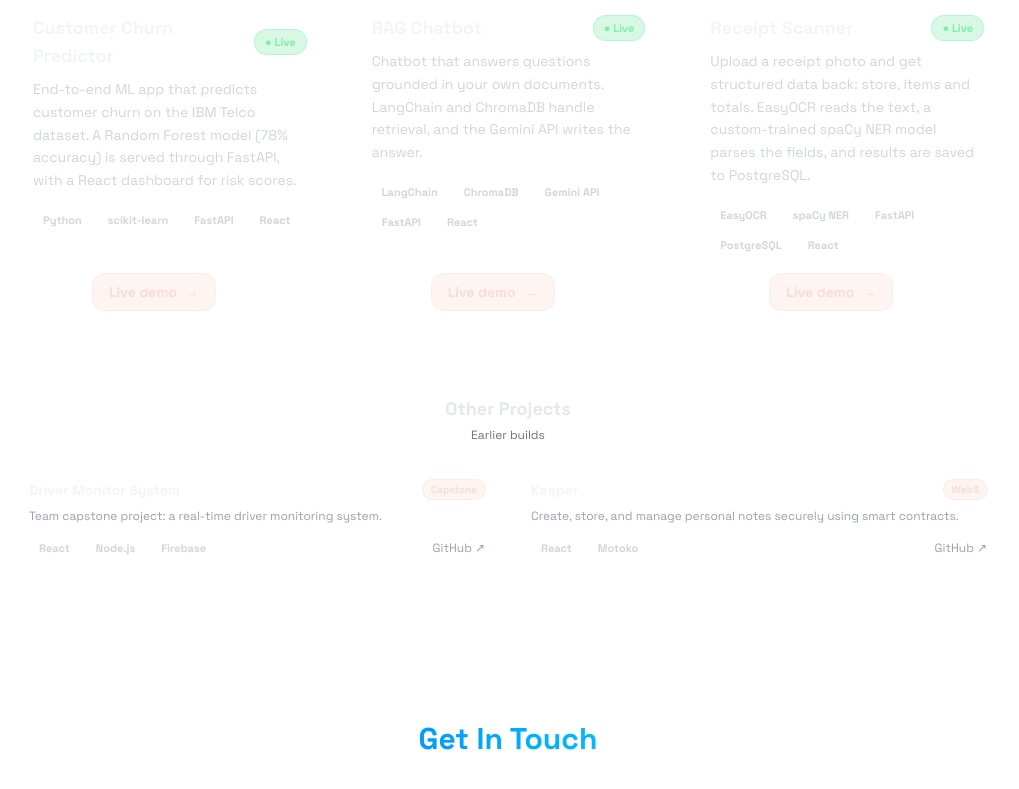
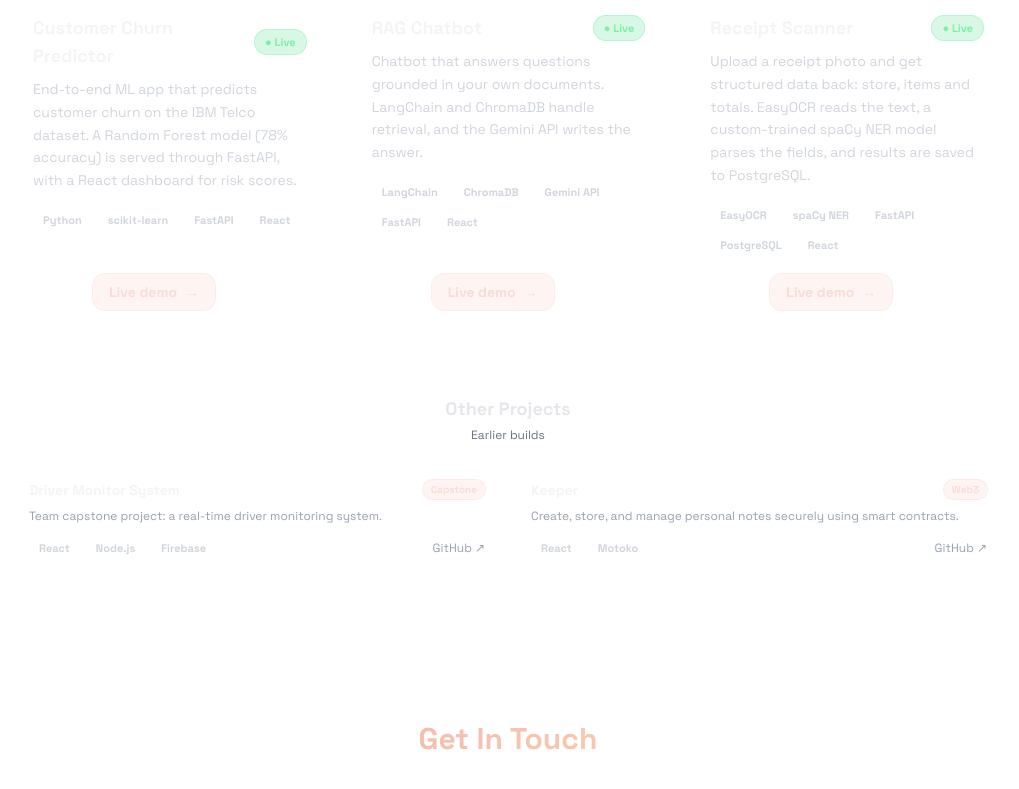
Before and after one commit to 2907-Sony/yashika-portfolio, a React (Vite) app: page / in a window 1280 px wide. Shown: the part 2563-3352 px from the top of the page, without its empty margins (132-1151 px from the left). Built offline with nearby package versions, Linux system fonts and the light colour scheme.

Commit message:
Recolor Contact and fix email typo

```diff
--- a/src/components/sections/Contact.jsx
+++ b/src/components/sections/Contact.jsx
@@ -17,7 +17,7 @@ export const Contact = () => {
     },
     {
       label: "Email",
-      href: "mailto:yashikasony55266@gmil.com?subject=Hello%20Yashika&body=Hi%20Sony,%0A%0A",
+      href: "mailto:yashikasony55266@gmail.com?subject=Hello%20Yashika&body=Hi%20Sony,%0A%0A",
       Icon: Mail,
     },
   ];
@@ -26,7 +26,7 @@ export const Contact = () => {
     <section id="contact" className="py-16 flex justify-center">
       <ReviewOnScroll>
         <div className="px-4 w-full max-w-xl text-center">
-          <h2 className="text-3xl font-bold mb-10 bg-gradient-to-r from-blue-500 to-cyan-400 bg-clip-text text-transparent">
+          <h2 className="text-3xl font-bold mb-10 bg-gradient-to-r from-blush to-peach bg-clip-text text-transparent">
             Get In Touch
           </h2>
 
@@ -38,7 +38,7 @@ export const Contact = () => {
                 target={label !== "Email" ? "_blank" : undefined}
                 rel={label !== "Email" ? "noreferrer" : undefined}
                 className="group w-16 h-16 rounded-xl bg-white/5 border border-white/10 flex items-center justify-center
-                           transition hover:-translate-y-1 hover:border-blue-500/60 hover:shadow-[0_0_15px_rgba(59,130,246,0.35)]"
+                           transition hover:-translate-y-1 hover:border-blush/60 hover:shadow-[0_0_15px_rgba(244,184,176,0.35)]"
                 aria-label={label}
                 title={label}
               >
```
